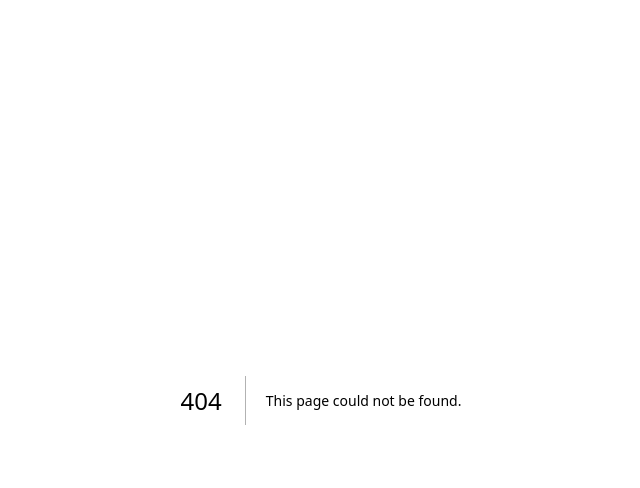
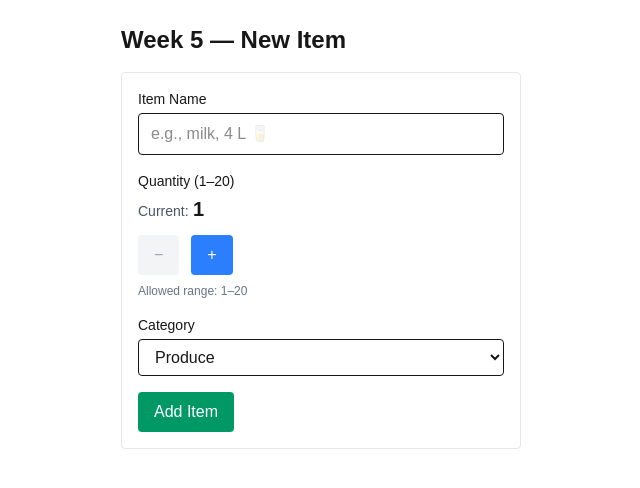
Before and after one commit to naolwonberi/cprg306-assignments, a Next.js app: page /week-5 in a window 1280 px wide. Before the commit this address had no page. Shown: the top 488 px of the page, without its empty margins (319-959 px from the left). Built offline with nearby package versions, Linux system fonts and the light colour scheme.

Commit message:
week-5: add NewItem form (name/qty/category) + homepage link
- useState for name/quantity/category
- preventDefault on submit, log item, alert values
- reset fields after submit
- retain Week 4 quantity increment/decrement (1–20)
- Tailwind for basic styling

```diff
--- a/app/page.js
+++ b/app/page.js
@@ -5,9 +5,10 @@ export default function Home() {
     <main>
       <h1>CPRG 306: Web Development 2 - Assignments</h1>
       <p>
-        <Link href="/week-2">Go to Week 2 →</Link>
-        <Link href="/week-3">Go to Week 3 →</Link>
-        <Link href="/week-4">Go to Week 4 →</Link>
+        <Link href="/week-2"> Go to Week 2 →</Link>
+        <Link href="/week-3"> Go to Week 3 →</Link>
+        <Link href="/week-4"> Go to Week 4 →</Link>
+        <Link href="/week-5"> Go to Week 5 →</Link>
       </p>
     </main>
   );
--- /dev/null
+++ b/app/week-5/new-item.js
@@ -0,0 +1,125 @@
+"use client";
+
+import { useState } from "react";
+
+export default function NewItem() {
+  const [name, setName] = useState("");
+  const [category, setCategory] = useState("produce");
+
+  // From Week 4
+  const [quantity, setQuantity] = useState(1); // initial 1
+
+  const increment = () => setQuantity((q) => Math.min(20, q + 1)); // max 20
+  const decrement = () => setQuantity((q) => Math.max(1, q - 1)); // min 1
+
+  const handleSubmit = (event) => {
+    event.preventDefault(); // don’t reload the page
+
+    const item = {
+      name: name.trim(),
+      quantity,
+      category,
+    };
+
+    console.log("New item:", item);
+    alert(
+      `Item: ${item.name}\nQuantity: ${item.quantity}\nCategory: ${item.category}`
+    );
+
+    // Reset to initial values
+    setName("");
+    setQuantity(1);
+    setCategory("produce");
+  };
+
+  return (
+    <form
+      onSubmit={handleSubmit}
+      className="space-y-4 rounded border border-gray-200 p-4 bg-white"
+    >
+      {/* NAME */}
+      <div>
+        <label htmlFor="name" className="block text-sm font-medium mb-1">
+          Item Name
+        </label>
+        <input
+          id="name"
+          type="text"
+          required
+          value={name}
+          onChange={(e) => setName(e.target.value)}
+          placeholder="e.g., milk, 4 L 🥛"
+          className="w-full rounded border px-3 py-2"
+        />
+      </div>
+
+      {/* QUANTITY (from Week 4) */}
+      <div>
+        <label className="block text-sm font-medium mb-1">
+          Quantity (1–20)
+        </label>
+
+        <p className="mb-3">
+          <span className="text-sm text-gray-600">Current:</span>{" "}
+          <span className="text-xl font-semibold">{quantity}</span>
+        </p>
+
+        <div className="flex items-center gap-3">
+          <button
+            type="button"
+            onClick={decrement}
+            disabled={quantity === 1}
+            className="rounded px-4 py-2 bg-gray-200 hover:bg-gray-300 disabled:bg-gray-100 disabled:text-gray-400"
+            aria-label="Decrease quantity"
+          >
+            −
+          </button>
+
+          <button
+            type="button"
+            onClick={increment}
+            disabled={quantity === 20}
+            className="rounded px-4 py-2 bg-blue-500 hover:bg-blue-600 text-white disabled:bg-blue-200"
+            aria-label="Increase quantity"
+          >
+            +
+          </button>
+        </div>
+
+        <p className="mt-2 text-xs text-gray-500">Allowed range: 1–20</p>
+      </div>
+
+      {/* CATEGORY */}
+      <div>
+        <label htmlFor="category" className="block text-sm font-medium mb-1">
+          Category
+        </label>
+        <select
+          id="category"
+          value={category}
+          onChange={(e) => setCategory(e.target.value)}
+          className="w-full rounded border px-3 py-2 bg-white"
+        >
+          <option value="produce">Produce</option>
+          <option value="dairy">Dairy</option>
+          <option value="bakery">Bakery</option>
+          <option value="meat">Meat</option>
+          <option value="frozen foods">Frozen Foods</option>
+          <option value="canned goods">Canned Goods</option>
+          <option value="dry goods">Dry Goods</option>
+          <option value="beverages">Beverages</option>
+          <option value="snacks">Snacks</option>
+          <option value="household">Household</option>
+          <option value="other">Other</option>
+        </select>
+      </div>
+
+      <button
+        type="submit"
+        className="rounded bg-emerald-600 hover:bg-emerald-700 text-white px-4 py-2"
+      >
+        Add Item
+      </button>
+    </form>
+  );
+}
--- /dev/null
+++ b/app/week-5/page.js
@@ -0,0 +1,10 @@
+import NewItem from "./new-item";
+
+export default function Page() {
+  return (
+    <main className="p-6 max-w-md mx-auto">
+      <h1 className="text-2xl font-bold mb-4">Week 5 — New Item</h1>
+      <NewItem />
+    </main>
+  );
+}
```
